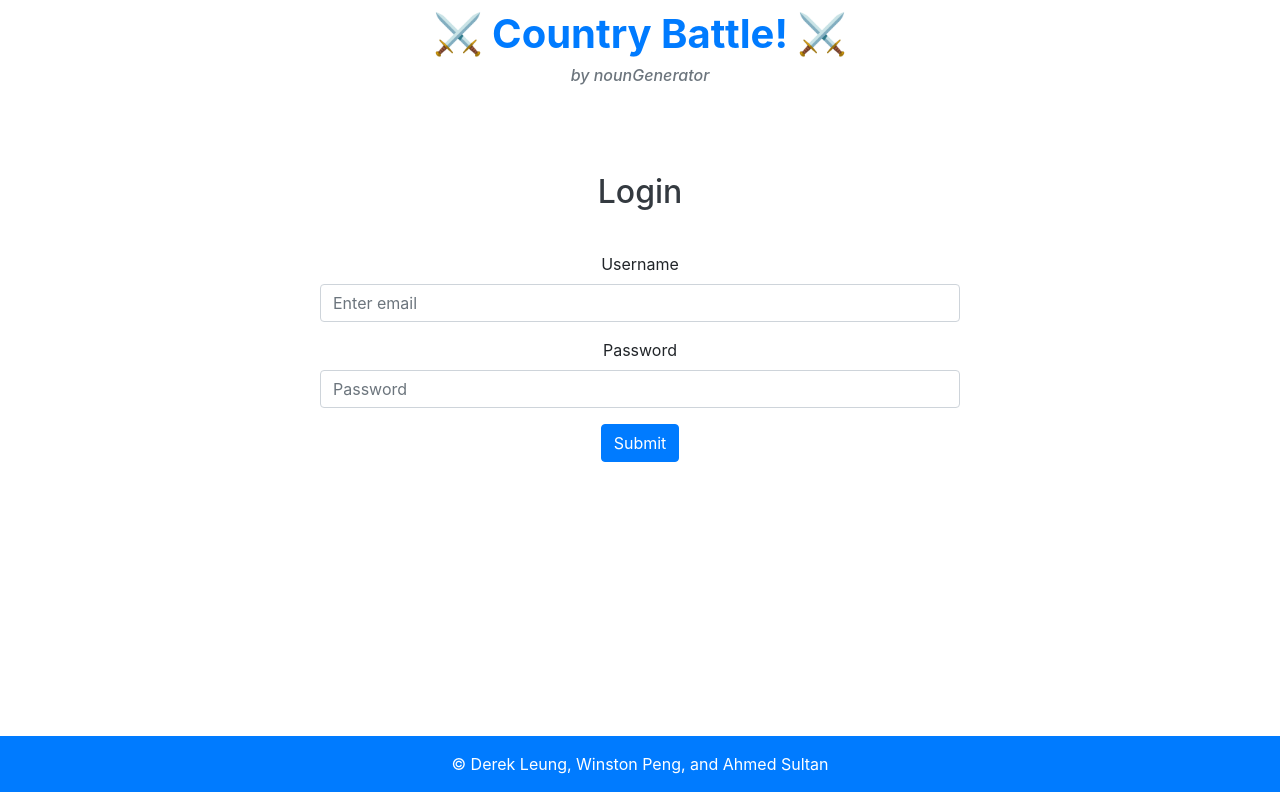
After one commit to CreativePenguin/nounGenerator, a Flask app: page /login in a window 1280 px wide. The commit adds this page. Run offline with Flask 2, Linux system fonts and the light colour scheme; some libraries are stand-ins or nearby versions.

Commit message:
added login/registration pages (nonfunctional), fiddled with bootstrap

```diff
--- a/app.py
+++ b/app.py
@@ -14,7 +14,15 @@ app = Flask(__name__)
 
 @app.route("/")
 def main():
-    return render_template("index.html")
+    return render_template("base.html")
+
+@app.route("/login")
+def login():
+    return render_template("login.html")
+
+@app.route("/register")
+def reigster():
+    return render_template("register.html")
 
 if __name__ == "__main__":
     app.debug = True
--- a/templates/base.html
+++ b/templates/base.html
@@ -5,12 +5,18 @@
     <meta charset="utf-8">
     <meta name="viewport" content="width=device-width, initial-scale=1">
     <link rel="stylesheet" href="https://stackpath.bootstrapcdn.com/bootstrap/4.3.1/css/bootstrap.min.css" integrity="sha384-ggOyR0iXCbMQv3Xipma34MD+dH/1fQ784/j6cY/iJTQUOhcWr7x9JvoRxT2MZw1T" crossorigin="anonymous">
+    <link rel="stylesheet" href="./static/style.css">
   </head>
-    <body>
-    {% block body %}
-    </body>
-    <footer>
-        <br> &copy Team nounGenerator - Derek Leung, Winston Peng, Ahmed Sultan
-    </footer>
-    {% endblock %}
+
+  <body>
+    <!-- header -->
+    <h1 class="text-primary" style="text-align: center; font-weight: bold; padding-top: 0.25em;"> &#9876; Country Battle!   &#9876;</h1>
+    <h6 class="text-secondary" style="text-align: center; font-style: italic;">by nounGenerator</h3>
+    <!-- body -->
+    {% block body %} {% endblock %}
+    <!-- footer -->
+    <div class="p-3 mb-2 bg-primary text-white" style="text-align: center; bottom: 0; margin: 0; padding: 0; position: fixed; left: 0; width: 100%;">
+      <span> &copy Derek Leung, Winston Peng, and Ahmed Sultan </span>
+    </div>
+  </body>
 </html>
--- /dev/null
+++ b/templates/login.html
@@ -0,0 +1,20 @@
+{% extends "base.html" %}
+
+{% block body %}
+     <br> <br>
+     <h2 class="text-dark" style="text-align: center; padding: 1em;">Login</h2>
+     <div class="login-form" style="text-align: center; display: block;">
+          <form style="width: 50%; display: inline-block;">
+               <div class="form-group">
+                    <label for="usernameinput">Username</label>
+                    <input type="username" class="form-control" id="exampleInputEmail1" aria-describedby="emailHelp"
+                         placeholder="Enter email">
+               </div>
+               <div class="form-group">
+                    <label for="exampleInputPassword1">Password</label>
+                    <input type="password" class="form-control" id="exampleInputPassword1" placeholder="Password">
+               </div>
+               <button type="submit" class="btn btn-primary">Submit</button>
+          </form>
+     </div>
+{% endblock %}
```
Also changed, not shown: templates/register.html (added, +24 -0 lines).
